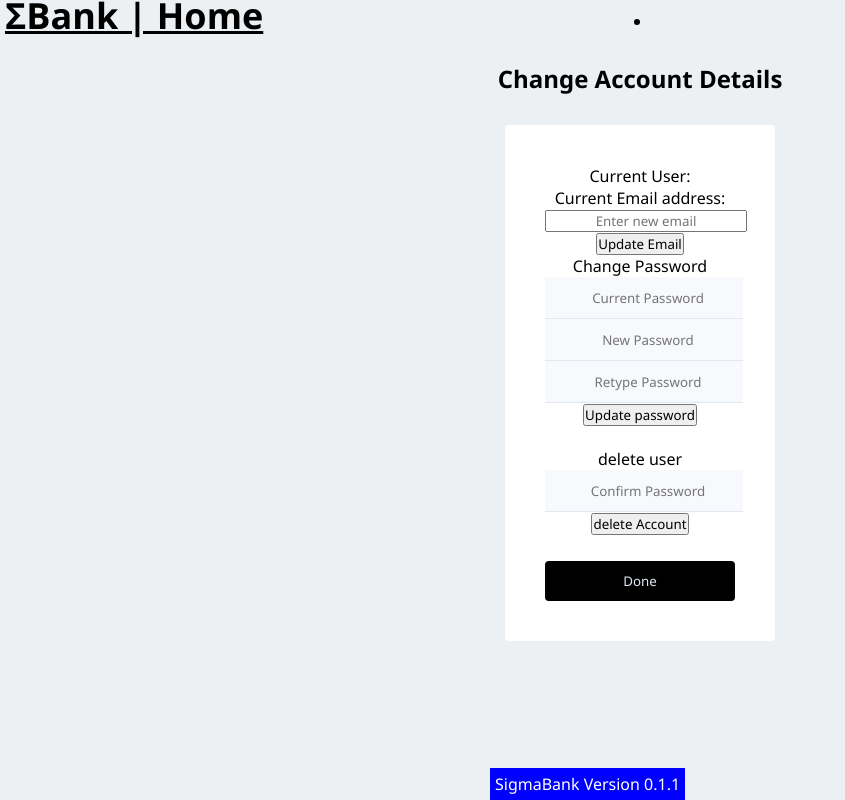
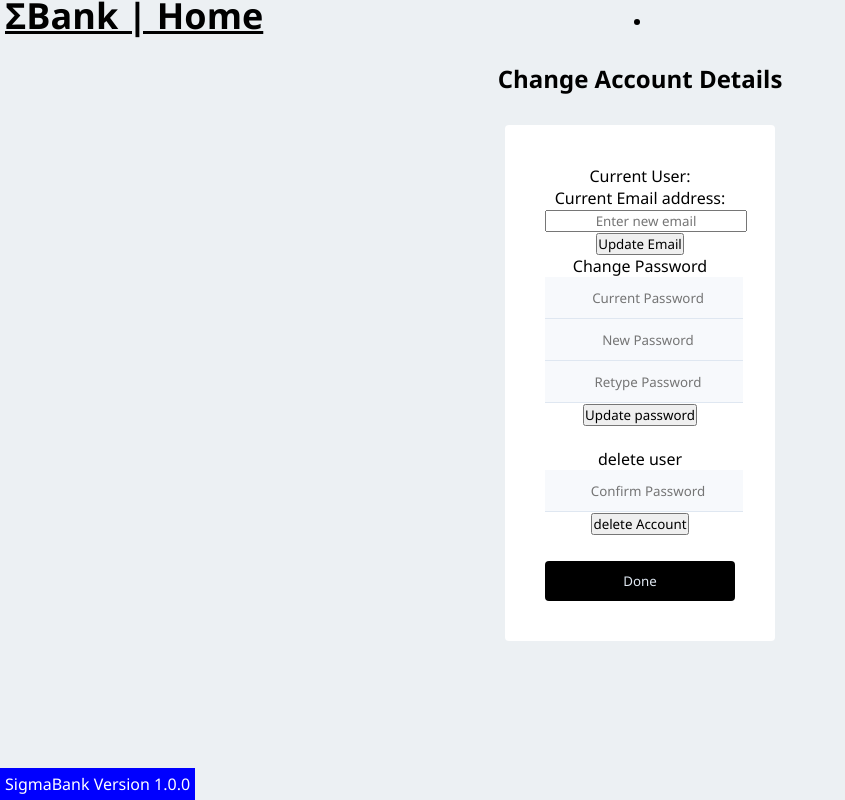
Before and after one commit to Phys09/sigmatech-final, a React (Create React App) app in the folder sigmabank/: page /edit in a window 1280 px wide. Shown: the whole page, without its empty margins (0-845 px from the left). Built offline with nearby package versions, Linux system fonts and the light colour scheme.

Commit message:
Version bump + CSS fix

```diff
--- a/sigmabank/src/App.js
+++ b/sigmabank/src/App.js
@@ -9,7 +9,7 @@ import { Link } from "react-router-dom";
 
 import NavbarMain from "./components/navbar";
 import FooterMain from "./components/footer";
-const VERSION_NUMBER = "0.1.1";
+const VERSION_NUMBER = "1.0.0";
 
 export default class App extends React.Component {
   render() {
--- a/sigmabank/src/css/App.css
+++ b/sigmabank/src/css/App.css
@@ -87,6 +87,7 @@ header{
 footer {
   position: absolute;
   bottom: 0px;
+  left: 0px;
   background-color: blue;
   color: white;
   padding: 5px;
```
